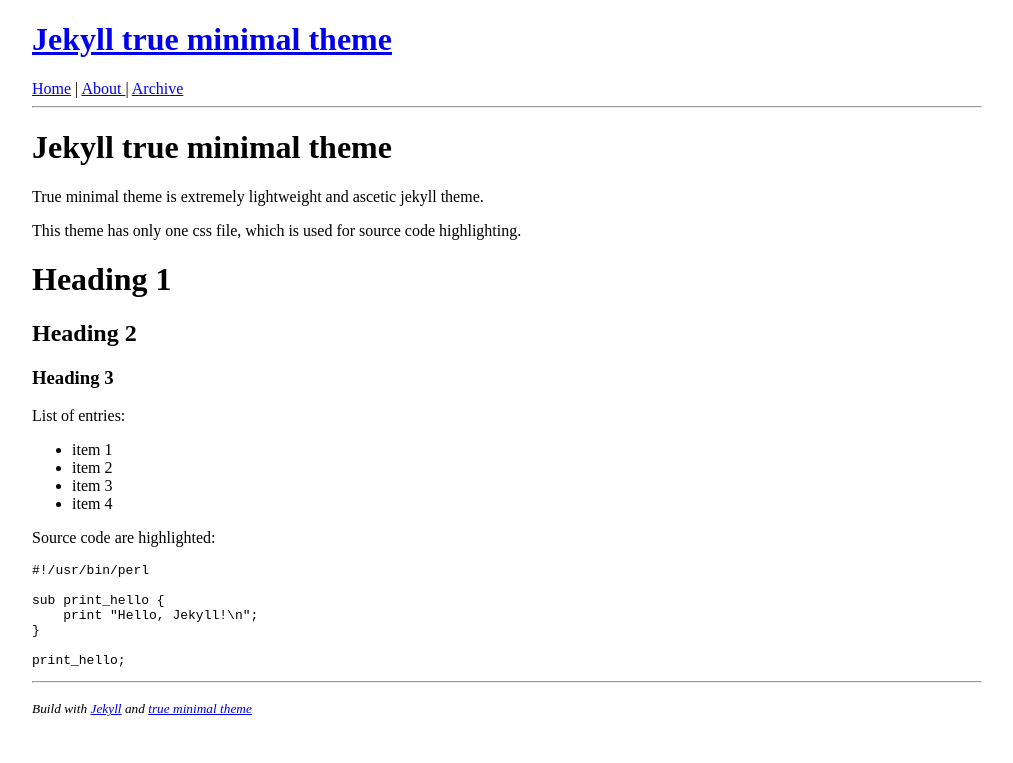
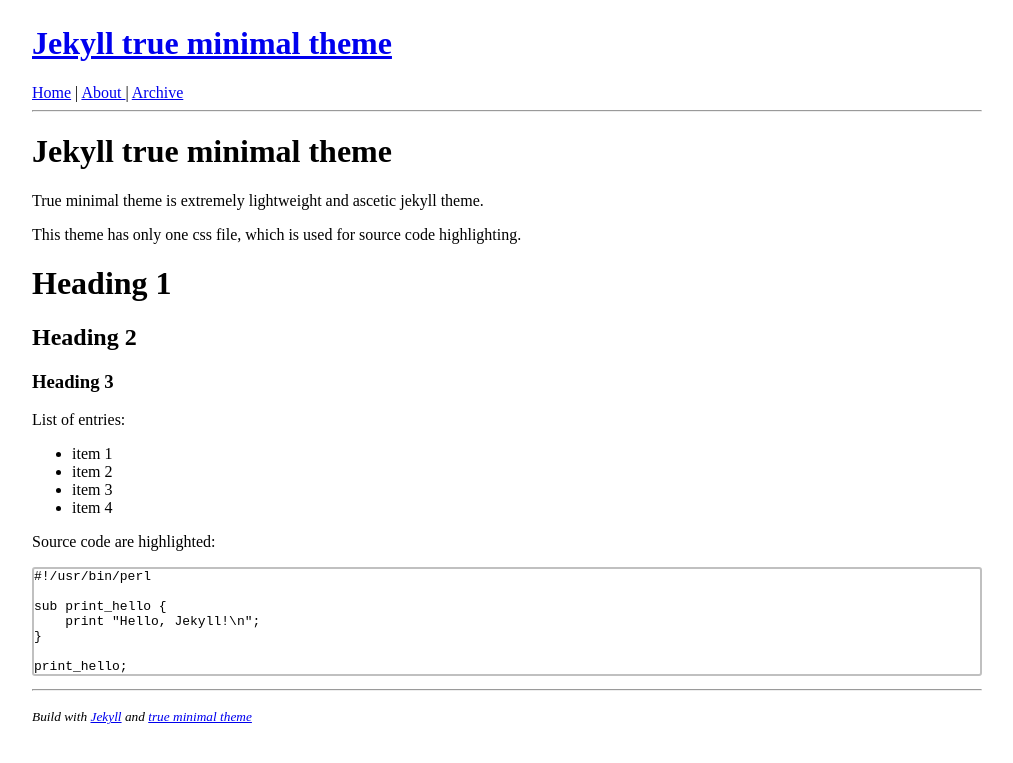
Before and after one commit to bachmeil/the-blog, a Jekyll site: the page built from _posts/2018-01-01-jekyll-true-minimal-theme.md, in a window 1280 px wide. Shown: the top 763 px of the page, without its empty margins (133-1146 px from the left). Built offline with Jekyll 4.4.1, drawn with Linux system fonts in a browser that asks for light colours.

Commit message:
A little more css

```diff
--- a/_layouts/default.html
+++ b/_layouts/default.html
@@ -15,6 +15,11 @@
       body {
 	  max-width: 950px;
 	  margin: auto;
+	  padding: 4px;
+      }
+      pre {
+	  border: 2px solid silver;
+	  border-radius: 3px;
       }
     </style>
     <meta name='viewport' content='width=device-width, initial-scale=1'>
```
